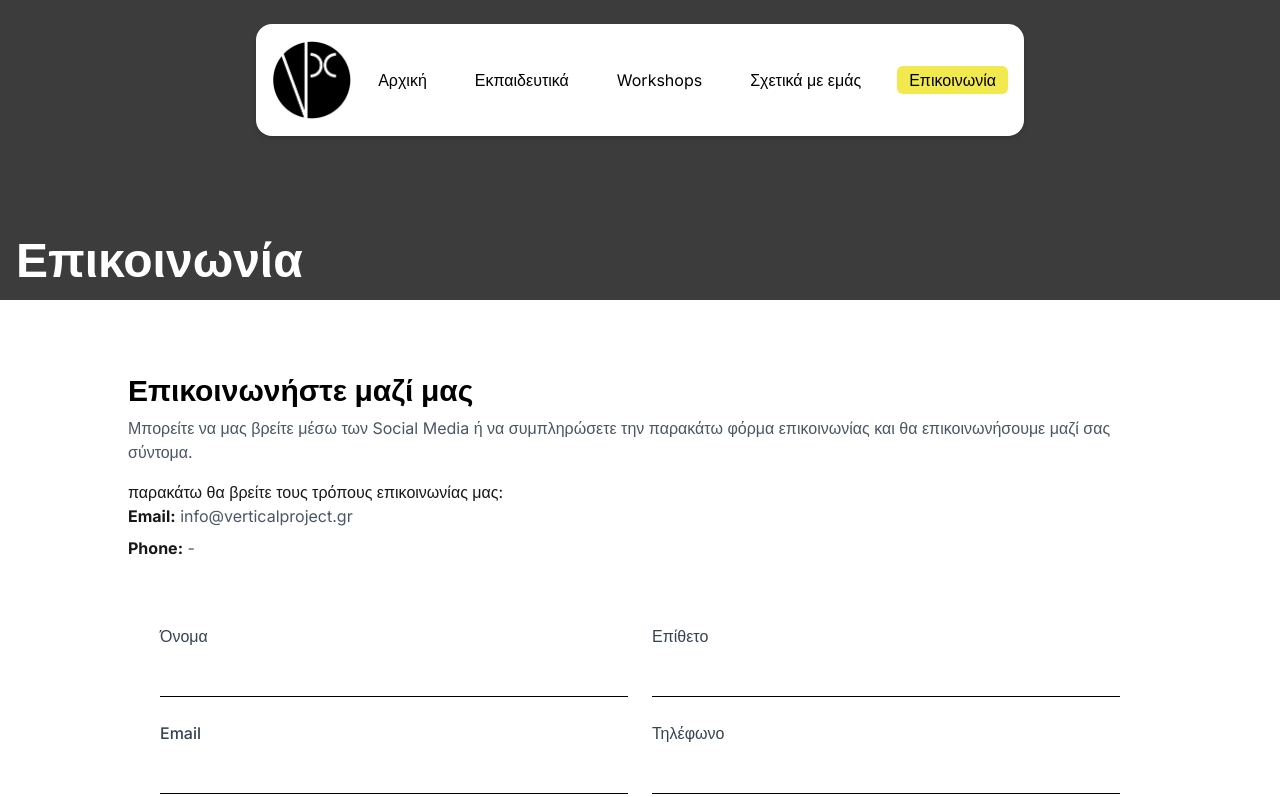
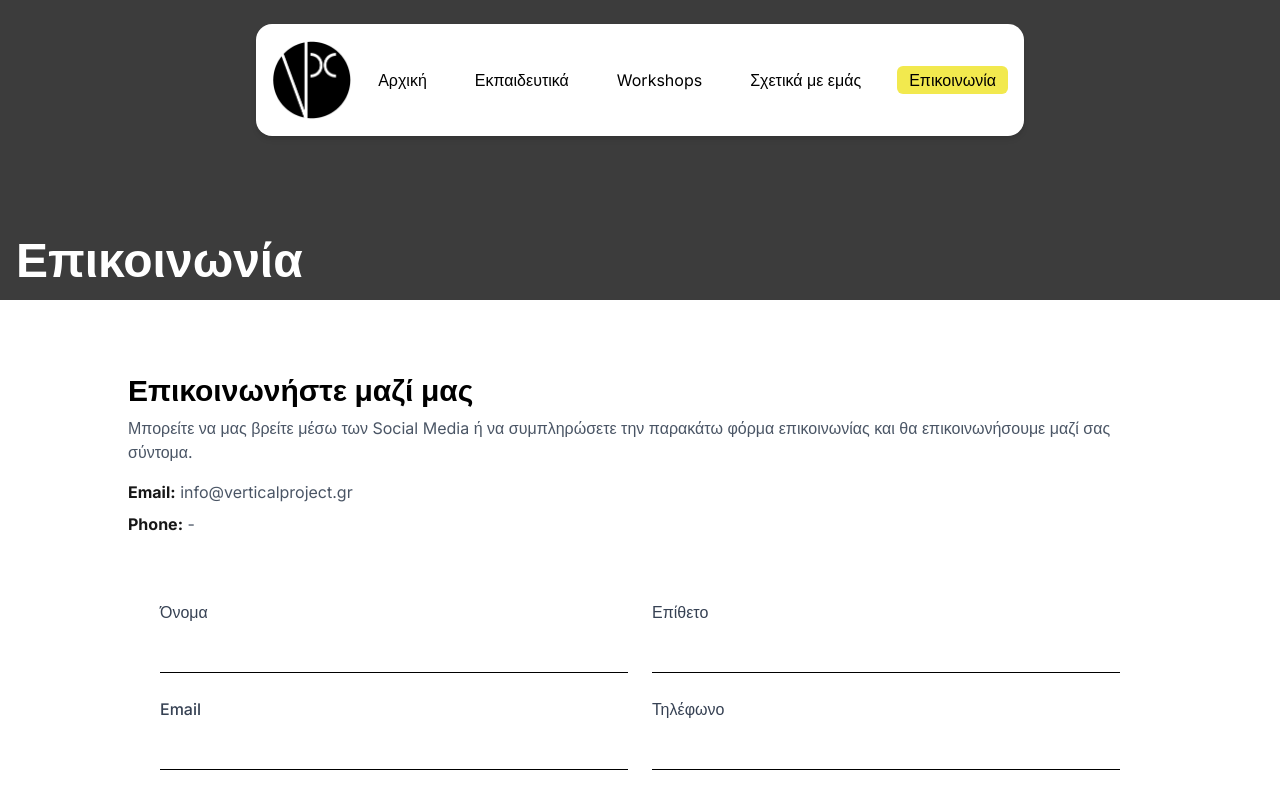
Before and after one commit to Tsagiannoudis/vertical-project, a Next.js app: page /contact in a window 1280 px wide. Shown: the top 797 px of the page. Built offline with nearby package versions, Linux system fonts and the light colour scheme.

Commit message:
add text contactform

```diff
--- a/src/components/contact/FormContact.tsx
+++ b/src/components/contact/FormContact.tsx
@@ -70,7 +70,6 @@ export default function FormContact() {
             <div className="container mx-auto max-w-5xl mb-8 pt-10">
                 <h2 className="text-3xl font-semibold text-black">Επικοινωνήστε μαζί μας</h2>
                 <p className="text-gray-600 mt-2 mb-4">Μπορείτε να μας βρείτε μέσω των Social Media ή να συμπληρώσετε την παρακάτω φόρμα επικοινωνίας και θα επικοινωνήσουμε μαζί σας σύντομα.</p>
-                <p>παρακάτω θα βρείτε τους τρόπους επικοινωνίας μας:</p>
                 <div className="space-y-2">
                     <p><strong>Email:</strong> <a href="mailto:info@verticalproject.gr" className="text-gray-600 hover:underline">info@verticalproject.gr</a></p>
                     <p><strong>Phone:</strong> <a href="tel:+306945454545" className="text-gray-600 hover:underline">-</a></p>
```
